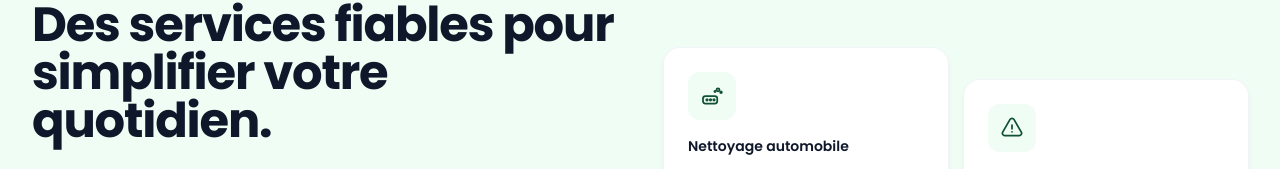
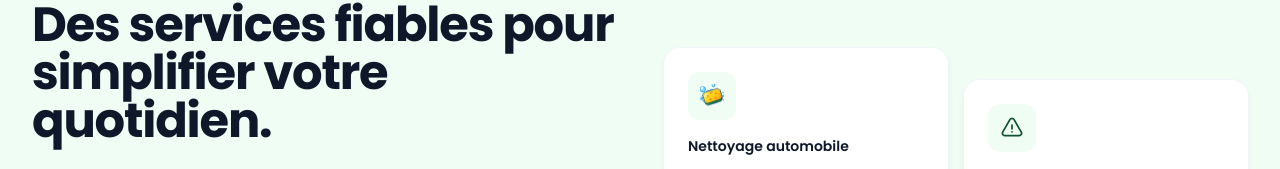
Before and after one commit to lucasA49/nanteservices, a React (Vite) app: page / in a window 1280 px wide. Shown: the part 216-385 px from the top of the page. Built offline with nearby package versions, Linux system fonts and the light colour scheme; no server answers.

Commit message:
modif  logo nettoyage

```diff
--- a/src/components/icons.jsx
+++ b/src/components/icons.jsx
@@ -237,6 +237,114 @@ export function IconSteeringWheel({ className = 'w-6 h-6' }) {
   )
 }
 
+// Full-colour illustration (ignores currentColor) — used for the "Nettoyage automobile" service.
+export function IconCarWash({ className = 'w-6 h-6' }) {
+  return (
+    <svg viewBox="50 65 470 470" className={className} aria-hidden="true">
+      <defs>
+        <linearGradient id="cw-sponge" x1="0" y1="0" x2="1" y2="1">
+          <stop offset="0%" stopColor="#fff33b" />
+          <stop offset="55%" stopColor="#ffd21c" />
+          <stop offset="100%" stopColor="#ff9d00" />
+        </linearGradient>
+        <linearGradient id="cw-scrub" x1="0" y1="0" x2="1" y2="1">
+          <stop offset="0%" stopColor="#20a85a" />
+          <stop offset="100%" stopColor="#08733e" />
+        </linearGradient>
+        <radialGradient id="cw-bubble" cx="35%" cy="25%">
+          <stop offset="0%" stopColor="#ffffff" stopOpacity=".95" />
+          <stop offset="35%" stopColor="#bff5ff" stopOpacity=".85" />
+          <stop offset="100%" stopColor="#31bdf2" stopOpacity=".75" />
+        </radialGradient>
+        <filter id="cw-shadow" x="-30%" y="-30%" width="160%" height="160%">
+          <feDropShadow dx="0" dy="8" stdDeviation="9" floodColor="#063b82" floodOpacity=".35" />
+        </filter>
+        <pattern id="cw-pores" width="65" height="65" patternUnits="userSpaceOnUse">
+          <circle cx="15" cy="17" r="5" fill="#ed8b00" opacity=".8" />
+          <circle cx="43" cy="31" r="9" fill="#f18d00" opacity=".75" />
+          <circle cx="27" cy="52" r="4" fill="#e87800" opacity=".65" />
+        </pattern>
+      </defs>
+
+      <g filter="url(#cw-shadow)">
+        <path
+          d="M115 400 C80 375 84 330 119 316 C102 278 126 245 165 250 C163 210 203 185 235 205 C253 166 307 168 321 208 C350 194 381 216 380 248 C414 250 431 284 414 311 C444 338 429 381 394 388 C386 427 340 440 310 417 C279 447 229 437 219 403 C184 425 135 420 115 400Z"
+          fill="#dffaff"
+          stroke="#0878df"
+          strokeWidth="10"
+        />
+        <circle cx="142" cy="285" r="37" fill="url(#cw-bubble)" stroke="#0878df" strokeWidth="8" />
+        <circle cx="202" cy="225" r="30" fill="url(#cw-bubble)" stroke="#0878df" strokeWidth="8" />
+        <circle cx="265" cy="205" r="24" fill="url(#cw-bubble)" stroke="#0878df" strokeWidth="7" />
+        <circle cx="330" cy="255" r="31" fill="url(#cw-bubble)" stroke="#0878df" strokeWidth="8" />
+        <circle cx="380" cy="330" r="25" fill="url(#cw-bubble)" stroke="#0878df" strokeWidth="7" />
+        <ellipse cx="130" cy="270" rx="12" ry="22" fill="#fff" opacity=".75" transform="rotate(35 130 270)" />
+        <ellipse cx="194" cy="214" rx="9" ry="15" fill="#fff" opacity=".8" transform="rotate(35 194 214)" />
+      </g>
+
+      <g transform="rotate(-18 300 330)" filter="url(#cw-shadow)">
+        <path
+          d="M130 275 C130 238 153 215 190 215 L425 215 C455 215 475 237 475 270 L475 380 C475 417 453 440 416 440 L188 440 C151 440 130 416 130 380Z"
+          fill="url(#cw-scrub)"
+          stroke="#073b68"
+          strokeWidth="12"
+        />
+        <path
+          d="M130 275 C130 238 153 215 190 215 L425 215 C455 215 475 237 475 270 L475 380 C475 417 453 440 416 440 L188 440 C151 440 130 416 130 380Z"
+          fill="url(#cw-scrub)"
+          opacity=".55"
+        />
+        <path
+          d="M125 250 C125 215 148 190 185 190 L420 190 C455 190 478 214 478 249 L478 345 C478 381 454 405 418 405 L185 405 C148 405 125 382 125 345Z"
+          fill="url(#cw-sponge)"
+          stroke="#073b68"
+          strokeWidth="12"
+        />
+        <path
+          d="M125 250 C125 215 148 190 185 190 L420 190 C455 190 478 214 478 249 L478 345 C478 381 454 405 418 405 L185 405 C148 405 125 382 125 345Z"
+          fill="url(#cw-pores)"
+          opacity=".9"
+        />
+        <ellipse cx="215" cy="270" rx="25" ry="17" fill="#f28b00" />
+        <ellipse cx="300" cy="235" rx="30" ry="20" fill="#f28b00" />
+        <ellipse cx="385" cy="275" rx="24" ry="18" fill="#f28b00" />
+        <ellipse cx="250" cy="350" rx="28" ry="20" fill="#f28b00" />
+        <ellipse cx="350" cy="345" rx="22" ry="17" fill="#f28b00" />
+        <ellipse cx="218" cy="274" rx="18" ry="11" fill="#ffb300" opacity=".65" />
+        <ellipse cx="303" cy="239" rx="22" ry="13" fill="#ffb300" opacity=".65" />
+        <ellipse cx="388" cy="279" rx="17" ry="11" fill="#ffb300" opacity=".65" />
+        <path
+          d="M155 245 C170 215 204 207 236 208 C213 225 195 245 183 273 C175 292 157 289 153 273 C151 264 152 253 155 245Z"
+          fill="#fff"
+          opacity=".65"
+        />
+      </g>
+
+      <circle cx="105" cy="170" r="54" fill="url(#cw-bubble)" stroke="#0878df" strokeWidth="9" />
+      <ellipse cx="87" cy="146" rx="14" ry="25" fill="#fff" opacity=".85" transform="rotate(35 87 146)" />
+      <circle cx="120" cy="190" r="7" fill="#fff" opacity=".8" />
+
+      <circle cx="315" cy="90" r="30" fill="url(#cw-bubble)" stroke="#0878df" strokeWidth="8" />
+      <ellipse cx="305" cy="78" rx="8" ry="13" fill="#fff" opacity=".85" transform="rotate(35 305 78)" />
+
+      <circle cx="510" cy="270" r="40" fill="url(#cw-bubble)" stroke="#0878df" strokeWidth="9" />
+      <ellipse cx="497" cy="254" rx="10" ry="17" fill="#fff" opacity=".85" transform="rotate(35 497 254)" />
+
+      <circle cx="535" cy="375" r="22" fill="url(#cw-bubble)" stroke="#0878df" strokeWidth="7" />
+      <ellipse cx="528" cy="367" rx="6" ry="9" fill="#fff" opacity=".85" transform="rotate(35 528 367)" />
+
+      <circle cx="70" cy="345" r="23" fill="url(#cw-bubble)" stroke="#0878df" strokeWidth="7" />
+      <ellipse cx="63" cy="337" rx="6" ry="10" fill="#fff" opacity=".85" transform="rotate(35 63 337)" />
+
+      <g fill="#fff">
+        <path d="M430 105 L438 126 L459 134 L438 142 L430 164 L422 142 L401 134 L422 126Z" />
+        <path d="M500 165 L506 180 L521 186 L506 192 L500 207 L494 192 L479 186 L494 180Z" />
+        <path d="M105 420 L111 436 L127 442 L111 448 L105 464 L99 448 L83 442 L99 436Z" />
+      </g>
+    </svg>
+  )
+}
+
 // Brand glyphs (filled, currentColor) — for social media links, not the outline set above.
 const brandBase = { viewBox: '0 0 24 24', fill: 'currentColor', 'aria-hidden': 'true' }
 
--- a/src/data/services.jsx
+++ b/src/data/services.jsx
@@ -5,7 +5,7 @@ import {
   IconTruck,
   IconKey,
   IconCar,
-  IconSponge,
+  IconCarWash,
   IconAlertTriangle,
   IconSteeringWheel,
 } from '../components/icons.jsx'
@@ -15,7 +15,7 @@ import {
 export const featuredServices = [
   {
     id: 'nettoyage-auto',
-    icon: IconSponge,
+    icon: IconCarWash,
     title: 'Nettoyage automobile',
     summary:
       'Nettoyage automobile professionnel pour particuliers et professionnels : intérieur, extérieur ou complet.',
```
